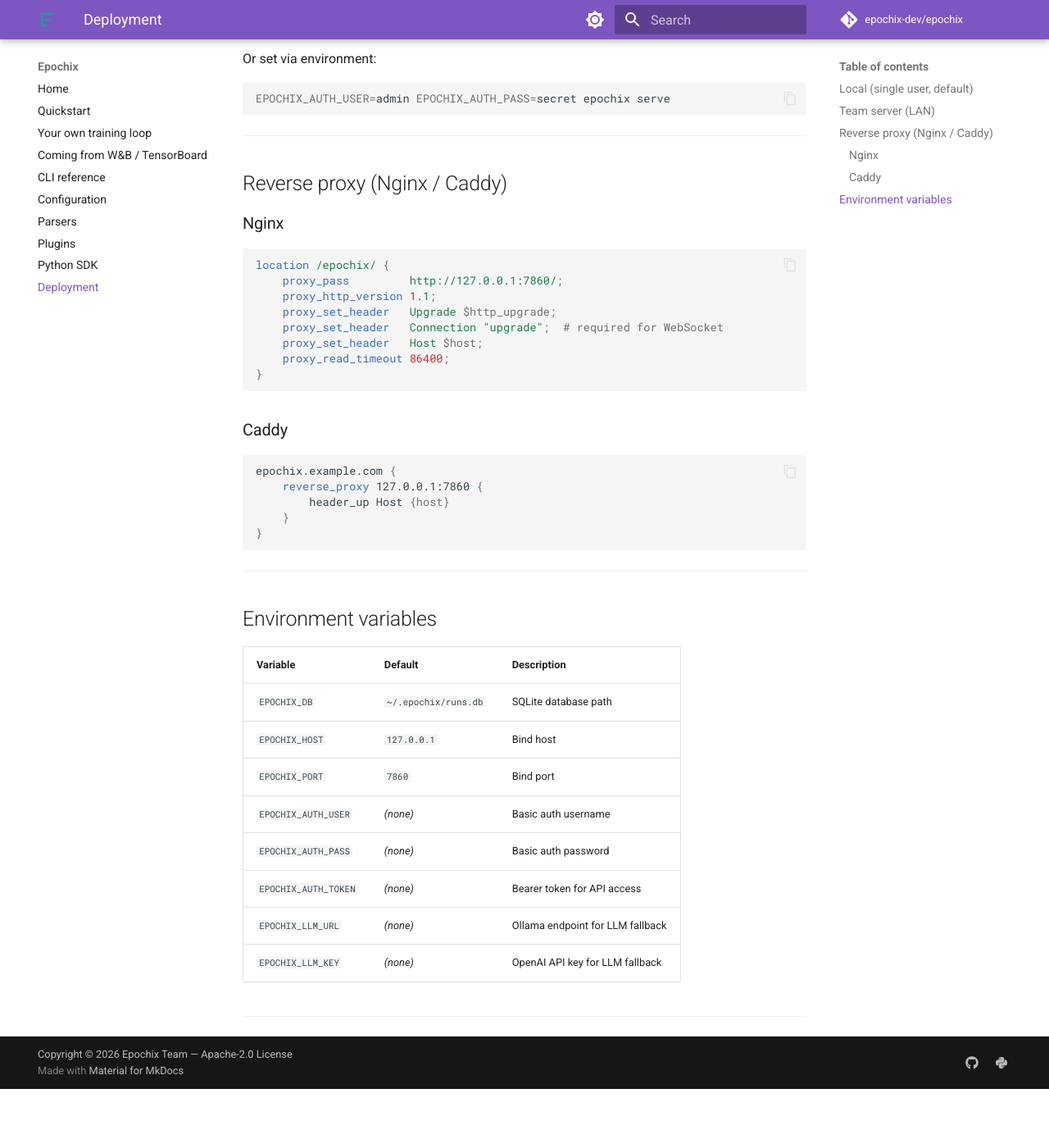
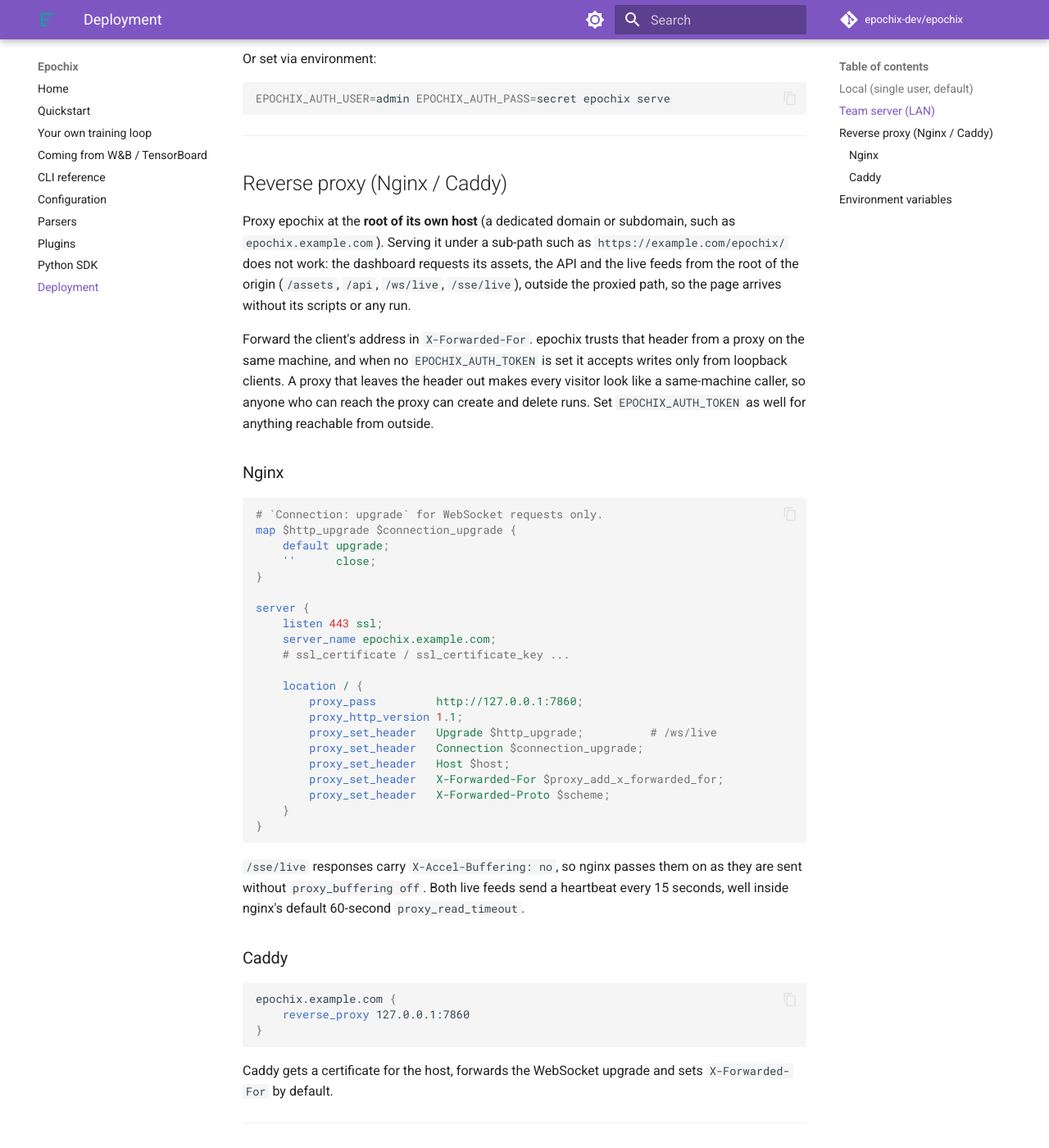
Before and after one commit to Epochix-dev/epochix, an MkDocs documentation site: the page built from docs/deployment.md, in a window 1280 px wide and 1400 px high, scrolled down 702 px. Shown: the whole window at 82% size. Built offline with MkDocs 1.6.1 and Material for MkDocs 9.7.7, drawn with Linux system fonts in a browser that asks for light colours; comment, search, counter and statistics services are not loaded; before the commit the page ends 2030 px from its top, so only the background shows below that.

Commit message:
Proxy epochix at the root of a host, forwarding the client's address
docs/deployment.md proxied nginx under /epochix/, a sub-path the dashboard cannot work behind: it asks for /assets, /api, /ws/live and /sse/live at the root of the origin. docs/quickstart.md already said so. The example is now a server block for a host of its own.

Neither example forwarded X-Forwarded-For. epochix (uvicorn) trusts it from a same-machine proxy, and with no EPOCHIX_AUTH_TOKEN it accepts writes only from loopback callers. Checked against epochix serve: a POST /api/runs from loopback is 201, and the same with X-Forwarded-For: 203.0.113.9 is 401. Without the header every visitor of the proxy looked like a loopback caller and could create and delete runs. The nginx block sets it; Caddy sets it by default.

The 86400 s read timeout is gone: both live feeds send a heartbeat every 15 s, and /sse/live sends X-Accel-Buffering: no.

````diff
--- a/docs/deployment.md
+++ b/docs/deployment.md
@@ -40,28 +40,61 @@ EPOCHIX_AUTH_USER=admin EPOCHIX_AUTH_PASS=secret epochix serve
 
 ## Reverse proxy (Nginx / Caddy)
 
+Proxy epochix at the **root of its own host** (a dedicated domain or
+subdomain, such as `epochix.example.com`). Serving it under a sub-path such
+as `https://example.com/epochix/` does not work: the dashboard requests its
+assets, the API and the live feeds from the root of the origin (`/assets`,
+`/api`, `/ws/live`, `/sse/live`), outside the proxied path, so the page
+arrives without its scripts or any run.
+
+Forward the client's address in `X-Forwarded-For`. epochix trusts that
+header from a proxy on the same machine, and when no `EPOCHIX_AUTH_TOKEN` is
+set it accepts writes only from loopback clients. A proxy that leaves the
+header out makes every visitor look like a same-machine caller, so anyone who
+can reach the proxy can create and delete runs. Set `EPOCHIX_AUTH_TOKEN` as
+well for anything reachable from outside.
+
 ### Nginx
 
 ```nginx
-location /epochix/ {
-    proxy_pass         http://127.0.0.1:7860/;
-    proxy_http_version 1.1;
-    proxy_set_header   Upgrade $http_upgrade;
-    proxy_set_header   Connection "upgrade";  # required for WebSocket
-    proxy_set_header   Host $host;
-    proxy_read_timeout 86400;
+# `Connection: upgrade` for WebSocket requests only.
+map $http_upgrade $connection_upgrade {
+    default upgrade;
+    ''      close;
+}
+
+server {
+    listen 443 ssl;
+    server_name epochix.example.com;
+    # ssl_certificate / ssl_certificate_key ...
+
+    location / {
+        proxy_pass         http://127.0.0.1:7860;
+        proxy_http_version 1.1;
+        proxy_set_header   Upgrade $http_upgrade;          # /ws/live
+        proxy_set_header   Connection $connection_upgrade;
+        proxy_set_header   Host $host;
+        proxy_set_header   X-Forwarded-For $proxy_add_x_forwarded_for;
+        proxy_set_header   X-Forwarded-Proto $scheme;
+    }
 }
 ```
+
+`/sse/live` responses carry `X-Accel-Buffering: no`, so nginx passes them on
+as they are sent without `proxy_buffering off`. Both live feeds send a
+heartbeat every 15 seconds, well inside nginx's default 60-second
+`proxy_read_timeout`.
 
 ### Caddy
 
 ```caddy
 epochix.example.com {
-    reverse_proxy 127.0.0.1:7860 {
-        header_up Host {host}
-    }
+    reverse_proxy 127.0.0.1:7860
 }
 ```
+
+Caddy gets a certificate for the host, forwards the WebSocket upgrade and
+sets `X-Forwarded-For` by default.
 
 ---
 
````
